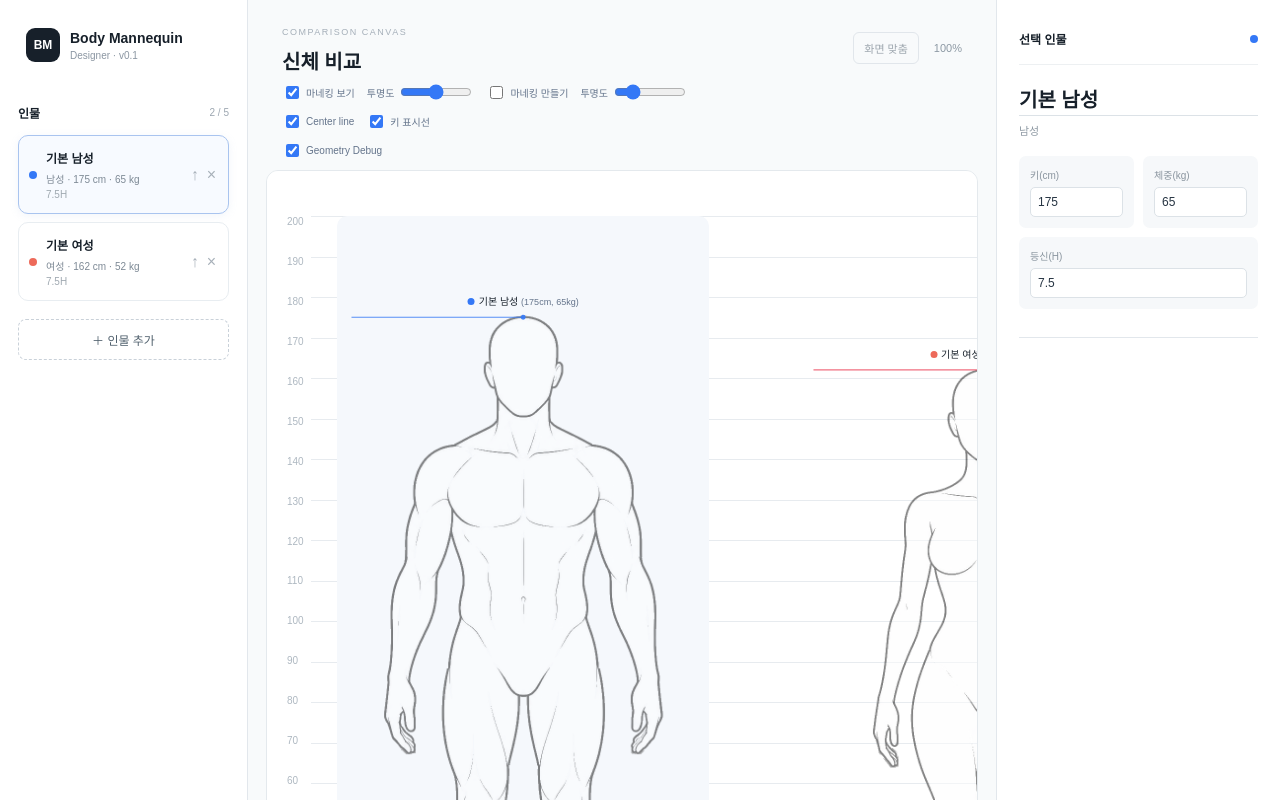
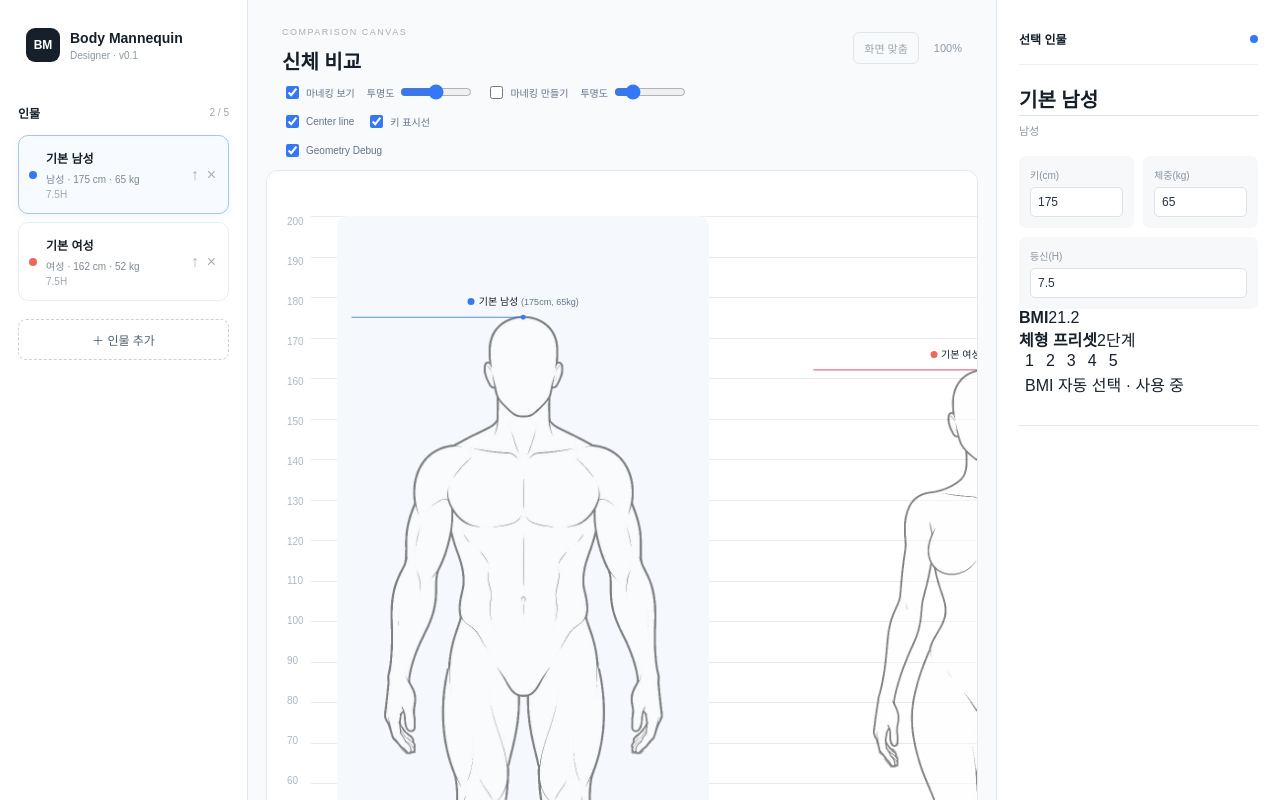
Before and after one commit to hyunseoklims/body-mannequin-designer, a Next.js app: page / in a window 1280 px wide. Shown: the top 800 px of the page. Built offline with nearby package versions, Linux system fonts and the light colour scheme.

Commit message:
feat: add BMI-driven editable body presets

```diff
--- a/app/page.tsx
+++ b/app/page.tsx
@@ -4,13 +4,14 @@ import { useRef, useState } from 'react';
 import Mannequin from '../components/Mannequin';
 import BodyControls from '../components/BodyControls';
 import { calculateBodySpec, defaultModifiers, ManualModifiers } from '../lib/body-model';
+import { BodyPresetLevel, PresetMode, calculateBmi, resolvedPreset } from '../lib/body-presets';
 
-type Character = { id:number; name:string; sex:'남성'|'여성'; height:number; weight:number; head:number; color:string; mod:ManualModifiers };
+type Character = { id:number; name:string; sex:'남성'|'여성'; height:number; weight:number; head:number; color:string; mod:ManualModifiers; presetMode:PresetMode; manualPreset:BodyPresetLevel };
 const colors = ['#3478f6','#ed6a5a','#20a486','#9b5de5','#f4a261'];
 const empty:ManualModifiers = defaultModifiers;
 const initial:Character[] = [
-  { id:1, name:'기본 남성', sex:'남성', height:175, weight:65, head:7.5, color:colors[0], mod:{...empty} },
-  { id:2, name:'기본 여성', sex:'여성', height:162, weight:52, head:7.5, color:colors[1], mod:{...empty} },
+  { id:1, name:'기본 남성', sex:'남성', height:175, weight:65, head:7.5, color:colors[0], mod:{...empty}, presetMode:'auto', manualPreset:3 },
+  { id:2, name:'기본 여성', sex:'여성', height:162, weight:52, head:7.5, color:colors[1], mod:{...empty}, presetMode:'auto', manualPreset:3 },
 ];
 
 export default function Page() {
@@ -33,7 +34,7 @@ export default function Page() {
   const cur = items.find((item) => item.id === selected) || items[0];
   const specs = items.map((item) => ({ ...item, spec: calculateBodySpec({ sex:item.sex, height:item.height, weight:item.weight, headCount:item.head, modifiers:item.mod }) }));
 
-  const add = () => { if (items.length < 5) { setItems([...items, { ...draft, id:Date.now(), color:colors[items.length], mod:{...empty} }]); setModal(false); } };
+  const add = () => { if (items.length < 5) { setItems([...items, { ...draft, id:Date.now(), color:colors[items.length], mod:{...empty}, presetMode:'auto', manualPreset:3 }]); setModal(false); } };
   const update = (key:keyof ManualModifiers, value:number) => setItems(items.map((item) => item.id === cur.id ? { ...item, mod:{...item.mod,[key]:value} } : item));
   const remove = (id:number) => { if (items.length > 1) { const next = items.filter((item) => item.id !== id); setItems(next); if (id === selected) setSelected(next[0].id); } };
   const move = (index:number, direction:number) => { const target = index + direction; if (target < 0 || target >= items.length) return; const next = [...items]; [next[index], next[target]] = [next[target], next[index]]; setItems(next); };
@@ -75,7 +76,7 @@ export default function Page() {
       <div className="canvas" ref={canvasRef}><div className="compare-stage">
         <div className="height-axis">{Array.from({length:21},(_,i) => <span key={i}>{200-i*10}</span>)}</div>
         <div className="grid-lines">{Array.from({length:21},(_,i) => <i key={i} style={{top:(i*5)+'%'}}/>)}</div>
-      <div className="mannequin-row" style={{gap:spacing}}>{specs.map((item) => { const isSelected=item.id===selected; return <div className={'figure '+(isSelected ? 'chosen' : '')} key={item.id} onClick={() => setSelected(item.id)}><Mannequin spec={item.spec} debug={debugEnabled&&isSelected&&mannequinVisible} activeDebugKey={activeDebugKey} showReference={referenceVisible} referenceSex={item.sex} referenceOpacity={referenceOpacity/100} mannequinOpacity={mannequinOpacity/100} showCenterLine={showCenterLine} showHeightGuide={showHeightGuide} referenceOnly={!mannequinVisible}/><div className="figure-label" style={{top:'calc('+(100-item.spec.height/2)+'% - 24px)'}}><i style={{background:item.color}}/>{item.name} <small>({item.height}cm, {item.weight}kg)</small></div></div>; })}</div>
+      <div className="mannequin-row" style={{gap:spacing}}>{specs.map((item) => { const isSelected=item.id===selected; return <div className={'figure '+(isSelected ? 'chosen' : '')} key={item.id} onClick={() => setSelected(item.id)}><Mannequin spec={item.spec} debug={debugEnabled&&isSelected&&mannequinVisible} activeDebugKey={activeDebugKey} showReference={referenceVisible} referenceSex={item.sex} referenceOpacity={referenceOpacity/100} mannequinOpacity={mannequinOpacity/100} showCenterLine={showCenterLine} showHeightGuide={showHeightGuide} referenceOnly={!mannequinVisible} presetLevel={resolvedPreset(item.height,item.weight,item.presetMode,item.manualPreset)}/><div className="figure-label" style={{top:'calc('+(100-item.spec.height/2)+'% - 24px)'}}><i style={{background:item.color}}/>{item.name} <small>({item.height}cm, {item.weight}kg)</small></div></div>; })}</div>
       </div></div>
       <div className="canvas-foot"><label>인물 간격 <input type="range" min="30" max="180" value={spacing} onChange={(event) => setSpacing(+event.target.value)}/></label><span>가로 · 세로 스크롤 · 선택 인물 {cur.name}</span></div>
     </section>
@@ -83,6 +84,12 @@ export default function Page() {
       <div className="right-pane profile-pane">
         <div className="panel-title"><span>선택 인물</span><span className="selected-dot" style={{background:cur.color}}/></div><div className="profile"><input className="profile-name" aria-label="인물 이름" value={cur.name} onChange={(event) => setItems(items.map((item) => item.id === cur.id ? {...item,name:event.target.value} : item))}/><span>{cur.sex}</span></div>
         <div className="field-grid"><label>키(cm)<input type="number" min="100" max="250" value={cur.height} onChange={(event) => setItems(items.map((item) => item.id === cur.id ? {...item,height:+event.target.value} : item))}/></label><label>체중(kg)<input type="number" min="20" max="250" value={cur.weight} onChange={(event) => setItems(items.map((item) => item.id === cur.id ? {...item,weight:+event.target.value} : item))}/></label><label>등신(H)<input type="number" min="4" max="10" step=".1" value={cur.head} onChange={(event) => setItems(items.map((item) => item.id === cur.id ? {...item,head:+event.target.value} : item))}/></label></div>
+        <div className="preset-panel">
+          <div><strong>BMI</strong><span>{calculateBmi(cur.height,cur.weight).toFixed(1)}</span></div>
+          <div><strong>체형 프리셋</strong><span>{resolvedPreset(cur.height,cur.weight,cur.presetMode,cur.manualPreset)}단계</span></div>
+          <div className="preset-levels">{([1,2,3,4,5] as BodyPresetLevel[]).map((level)=><button key={level} className={resolvedPreset(cur.height,cur.weight,cur.presetMode,cur.manualPreset)===level?'active':''} onClick={()=>setItems(items.map((item)=>item.id===cur.id?{...item,presetMode:'manual',manualPreset:level}:item))}>{level}</button>)}</div>
+          <button className="preset-auto" disabled={cur.presetMode==='auto'} onClick={()=>setItems(items.map((item)=>item.id===cur.id?{...item,presetMode:'auto'}:item))}>BMI 자동 선택{cur.presetMode==='auto'?' · 사용 중':''}</button>
+        </div>
       </div>
       {mannequinVisible&&<div className="right-pane body-pane">
         <BodyControls modifiers={cur.mod} onChange={update} onActiveKey={setActiveDebugKey} onReset={() => setItems(items.map((item) => item.id === cur.id ? {...item,mod:{...empty}} : item))}/>
```
